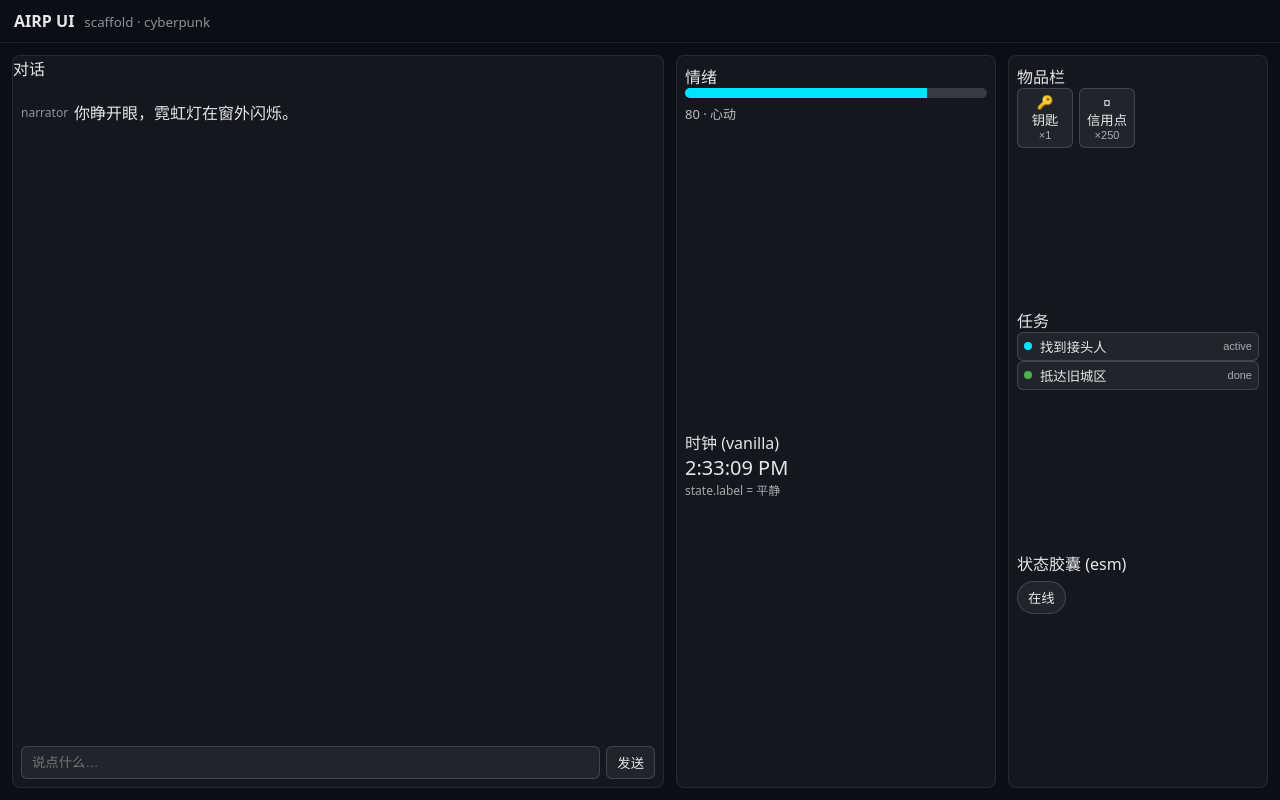
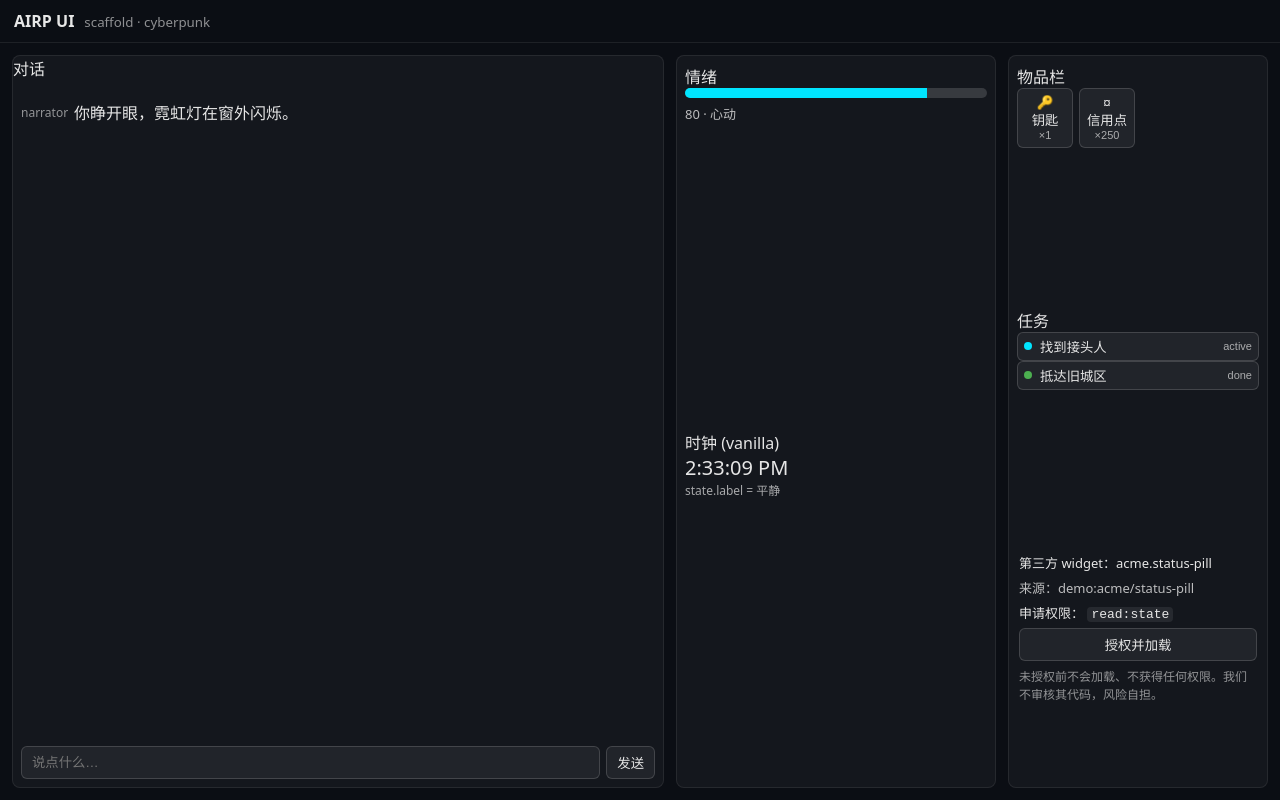
Before and after one commit to GhostXia/AIRP-State-Protocol, a Vue app: page / in a window 1280 px wide. Built offline with nearby package versions, Linux system fonts and the light colour scheme.

Commit message:
feat: capability consent gate for esm widgets (consent.ts + WidgetHost gate + tests) (#21)

```diff
--- a/src/components/WidgetHost.vue
+++ b/src/components/WidgetHost.vue
@@ -2,8 +2,8 @@
 import {
   ref,
   shallowRef,
+  computed,
   watch,
-  onMounted,
   onBeforeUnmount,
   onErrorCaptured,
   defineAsyncComponent,
@@ -12,19 +12,27 @@ import type { Component } from "vue";
 import type { WidgetInstance, Json } from "../protocol/types";
 import type { WidgetModule, WidgetContext } from "../registry/widget-module";
 import { resolveWidget } from "../registry/registry";
+import { getManifest } from "../registry/manifests";
+import { needsConsent, isGranted, grant, effectiveCapabilities } from "../registry/consent";
 
 const props = defineProps<{ instance: WidgetInstance; state: unknown }>();
 const emit = defineEmits<{ (e: "intent", name: string, params?: Json): void }>();
 
 const reg = resolveWidget(props.instance.type);
+const manifest = getManifest(props.instance.type);
 const failed = ref<string | null>(null);
+
+// esm (third-party) widget that the user hasn't approved yet → gate it.
+const gated = computed(() => !!manifest && needsConsent(manifest) && !isGranted(props.instance.type));
 
 function errMsg(e: unknown): string {
   return e instanceof Error ? e.message : String(e);
 }
-
 function onIntent(name: string, params?: Json): void {
   emit("intent", name, params);
+}
+function approve(): void {
+  if (manifest) grant(manifest.type);
 }
 
 // --- kind: vue (native component) ---
@@ -42,6 +50,7 @@ if (reg?.kind === "vue") {
 const moduleEl = ref<HTMLElement | null>(null);
 let mod: WidgetModule | null = null;
 let stateCb: ((state: unknown) => void) | null = null;
+let mounted = false;
 
 function makeContext(): WidgetContext {
   return {
@@ -54,21 +63,30 @@ function makeContext(): WidgetContext {
       };
     },
     emit: (name, params) => emit("intent", name, params),
-    capabilities: props.instance.capabilities ?? [],
+    // Only the consented capabilities reach the widget (host-enforced).
+    capabilities: manifest ? effectiveCapabilities(manifest) : props.instance.capabilities ?? [],
   };
 }
 
 async function mountModule(): Promise<void> {
-  if (reg?.kind !== "module" || !moduleEl.value) return;
+  if (reg?.kind !== "module" || !moduleEl.value || mounted) return;
+  mounted = true;
   try {
     const loaded = reg.load();
     mod = loaded instanceof Promise ? await loaded : loaded;
     await mod.mount(moduleEl.value, makeContext());
     stateCb?.(props.state);
   } catch (e) {
+    mounted = false;
     failed.value = errMsg(e);
   }
 }
+
+// Mount once the module container exists (it only renders after any consent gate
+// passes), so approving a gated widget triggers its mount.
+watch(moduleEl, (el) => {
+  if (el) void mountModule();
+}, { immediate: true });
 
 watch(
   () => props.state,
@@ -81,10 +99,6 @@ watch(
   },
 );
 
-onMounted(() => {
-  if (reg?.kind === "module") void mountModule();
-});
-
 onBeforeUnmount(() => {
   try {
     mod?.unmount?.();
@@ -93,7 +107,6 @@ onBeforeUnmount(() => {
   }
 });
 
-// Contain widget render errors so one widget can't crash the app.
 onErrorCaptured((e) => {
   failed.value = errMsg(e);
   return false;
@@ -103,6 +116,19 @@ onErrorCaptured((e) => {
 <template>
   <div class="widget-host">
     <div v-if="failed" class="widget-error">widget 出错：{{ instance.type }} — {{ failed }}</div>
+
+    <div v-else-if="gated" class="widget-consent">
+      <div class="w-title">第三方 widget：{{ instance.type }}</div>
+      <div class="source">来源：{{ manifest?.entry?.source ?? "—" }}</div>
+      <div class="caps">
+        申请权限：
+        <span v-if="(manifest?.capabilities ?? []).length === 0">无</span>
+        <code v-for="c in manifest?.capabilities ?? []" :key="c">{{ c }}</code>
+      </div>
+      <button type="button" @click="approve">授权并加载</button>
+      <div class="note">未授权前不会加载、不获得任何权限。我们不审核其代码，风险自担。</div>
+    </div>
+
     <component
       :is="vueComponent"
       v-else-if="reg?.kind === 'vue' && vueComponent"
@@ -130,4 +156,25 @@ onErrorCaptured((e) => {
   font-size: 13px;
   color: #e0668a;
 }
+.widget-consent {
+  padding: 10px;
+  display: flex;
+  flex-direction: column;
+  gap: 6px;
+  font-size: 13px;
+}
+.widget-consent .source {
+  opacity: 0.8;
+  word-break: break-all;
+}
+.widget-consent .caps code {
+  margin-right: 4px;
+  background: rgba(255, 255, 255, 0.08);
+  padding: 0 4px;
+  border-radius: 4px;
+}
+.widget-consent .note {
+  opacity: 0.6;
+  font-size: 12px;
+}
 </style>
--- /dev/null
+++ b/src/registry/consent.ts
@@ -0,0 +1,48 @@
+/**
+ * Capability consent gate (PLAN task E).
+ *
+ * The host secures itself: a third-party (esm) widget must be explicitly
+ * approved by the user before it loads, and only the capabilities it declared
+ * are granted. First-party (builtin) widgets need no consent. We do NOT audit
+ * the widget's code — installing/approving it is the user's choice (SECURITY.md).
+ *
+ * Pure-ish + reactive: grants live in a reactive Set so the host re-renders when
+ * the user approves; the decision functions are unit-tested in CI.
+ */
+
+import { reactive } from "vue";
+import type { WidgetDef, Capability } from "./../protocol/types";
+
+const granted = reactive(new Set<string>());
+
+export function isGranted(type: string): boolean {
+  return granted.has(type);
+}
+export function grant(type: string): void {
+  granted.add(type);
+}
+export function revoke(type: string): void {
+  granted.delete(type);
+}
+export function clearGrants(): void {
+  granted.clear();
+}
+
+/** Third-party (esm) widgets need explicit consent; builtin ones do not. */
+export function needsConsent(manifest: Pick<WidgetDef, "entry">): boolean {
+  return manifest.entry?.kind === "esm";
+}
+
+/** May this widget mount now? Builtin: always. esm: only once granted. */
+export function canMount(manifest: Pick<WidgetDef, "type" | "entry">): boolean {
+  if (!needsConsent(manifest)) return true;
+  return isGranted(manifest.type);
+}
+
+/** Capabilities effectively available to the widget (none until it may mount). */
+export function effectiveCapabilities(
+  manifest: Pick<WidgetDef, "type" | "entry" | "capabilities">,
+): Capability[] {
+  if (!canMount(manifest)) return [];
+  return manifest.capabilities ?? [];
+}
--- a/src/registry/index.ts
+++ b/src/registry/index.ts
@@ -46,3 +46,12 @@ export {
   registerEsmWidgetsFromManifests,
   applyManifestMessage,
 } from "./manifests";
+export {
+  needsConsent,
+  canMount,
+  effectiveCapabilities,
+  grant,
+  revoke,
+  isGranted,
+  clearGrants,
+} from "./consent";
```
Also changed, not shown: 2 other files (tests, documents, lock files or other folders).
